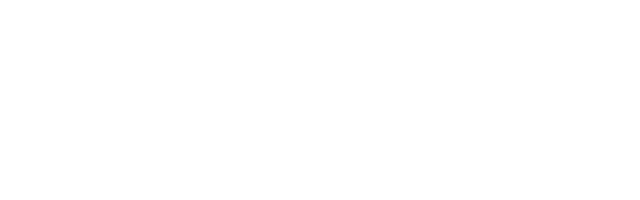
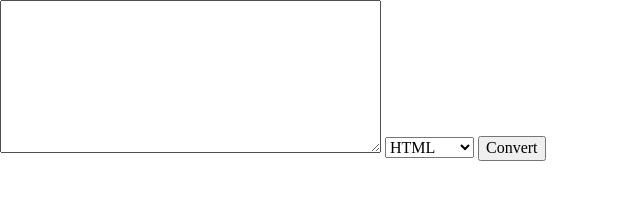
Before and after one commit to richardkalehoff/syntax-re-highlighter, a website: page index.html in a window 1280 px wide. Shown: the whole page, without its empty margins (0-640 px from the left). Drawn offline with nearby package versions, Linux system fonts and the light colour scheme.

Commit message:
add HTML input and output sections

```diff
--- a/index.html
+++ b/index.html
@@ -10,6 +10,18 @@
 </head>
 <body>
 
+    <textarea id="source" name="name" rows="8" cols="40"></textarea>
+
+    <select id="language">
+        <option value="markup">HTML</option>
+        <option value="css">CSS</option>
+        <option value="javascript">JavaScript</option>
+    </select>
+
+    <button id="convert" type="button">Convert</button>
+
+    <pre><code id="codeContainer"></code></pre>
+
     <script src="node_modules/prismjs/prism.js"></script>
     <script src="node_modules/he/he.js"></script>
     <script src="js/main.js"></script>
```
